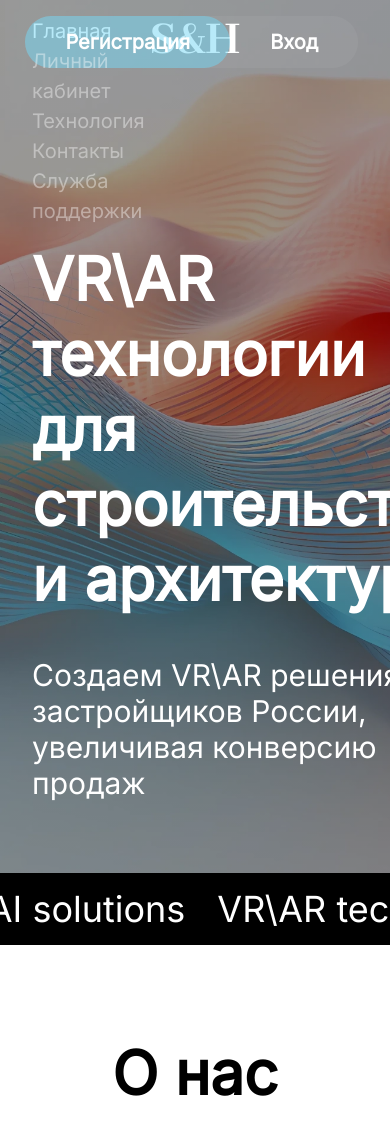
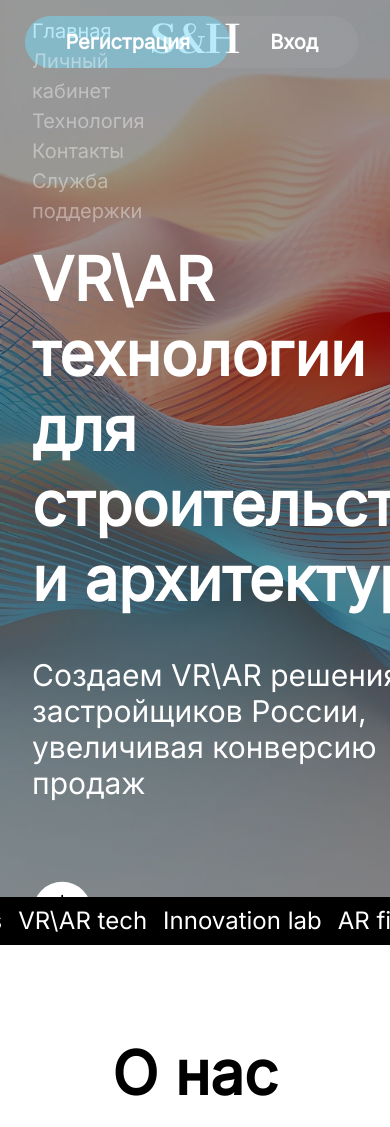
Before and after one commit to sense-and-home/sense-and-home-client, a React (Vite) app: page / in a window 390 px wide. Shown: the top 1127 px of the page. Built offline with nearby package versions, Linux system fonts and the light colour scheme.

Commit message:
refactor: move out marquee component

```diff
--- /dev/null
+++ b/src/components/CustomMarquee.tsx
@@ -0,0 +1,32 @@
+import Marquee from "react-fast-marquee";
+
+const marqueeWords = [
+  "User experience",
+  "AI solutions",
+  "VR\\AR tech",
+  "Innovation lab",
+  "AR filter",
+  "LIDAR tech",
+  "3D design",
+  "Sell improvement",
+  "AI clues",
+];
+
+interface CustomMarqueeProps {
+  className?: string;
+}
+
+export function CustomMarquee({ className }: CustomMarqueeProps) {
+  return (
+    <Marquee
+      pauseOnHover
+      className={`${className} overflow-y-hidden bg-black py-2 md:py-4`}
+    >
+      {marqueeWords.map((word) => (
+        <span key={word} className="mx-2 text-2xl md:mx-4 md:text-4xl">
+          {word}
+        </span>
+      ))}
+    </Marquee>
+  );
+}
--- a/src/sections/HeroSection.tsx
+++ b/src/sections/HeroSection.tsx
@@ -1,19 +1,7 @@
 import DownArrowIcon from "@/assets/icons/down-arrow.svg";
 import HeroBackground from "@/assets/img/hero-background.webp";
 import HeroLogo from "@/assets/img/hero-logo.webp";
-import Marquee from "react-fast-marquee";
-
-const marqueeWords = [
-  "User experience",
-  "AI solutions",
-  "VR\\AR tech",
-  "Innovation lab",
-  "AR filter",
-  "LIDAR tech",
-  "3D design",
-  "Sell improvement",
-  "AI clues",
-];
+import { CustomMarquee } from "@/components/CustomMarquee";
 
 export function HeroSection() {
   return (
@@ -102,16 +90,7 @@ export function HeroSection() {
         <img src={HeroLogo} alt="" />
       </div>
 
-      <Marquee
-        pauseOnHover
-        className="absolute! bottom-0 overflow-y-hidden bg-black py-4"
-      >
-        {marqueeWords.map((word) => (
-          <span key={word} className="mx-4 text-4xl">
-            {word}
-          </span>
-        ))}
-      </Marquee>
+      <CustomMarquee className="absolute! bottom-0" />
     </div>
   );
 }
```
